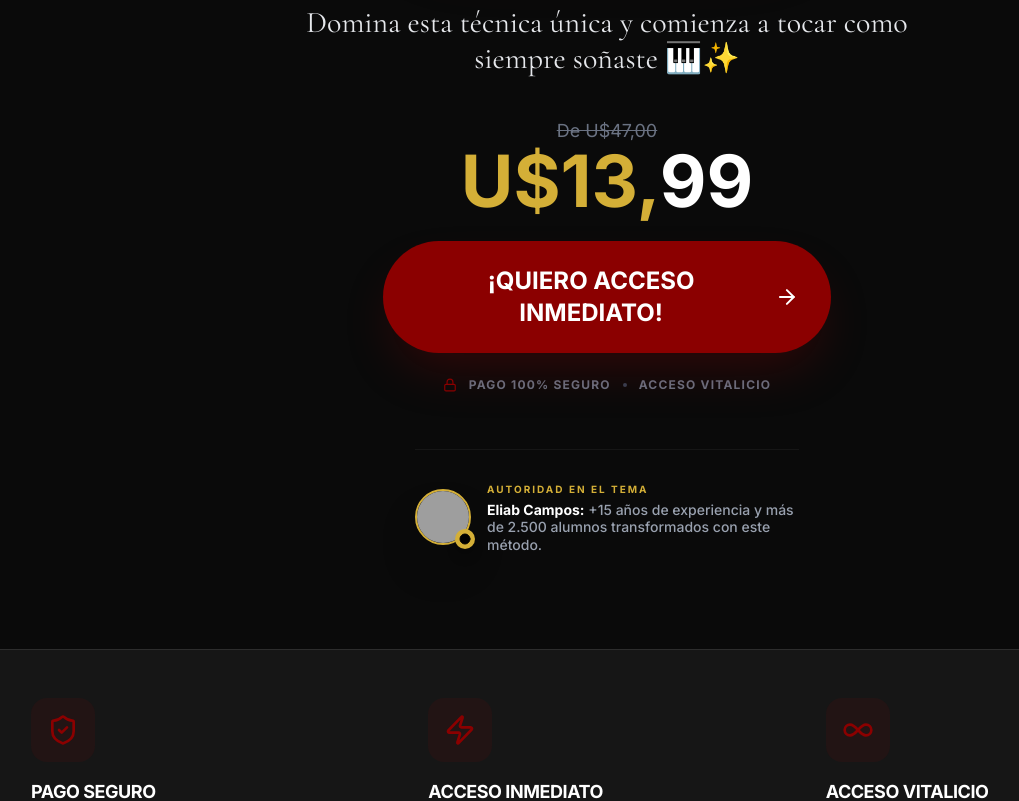
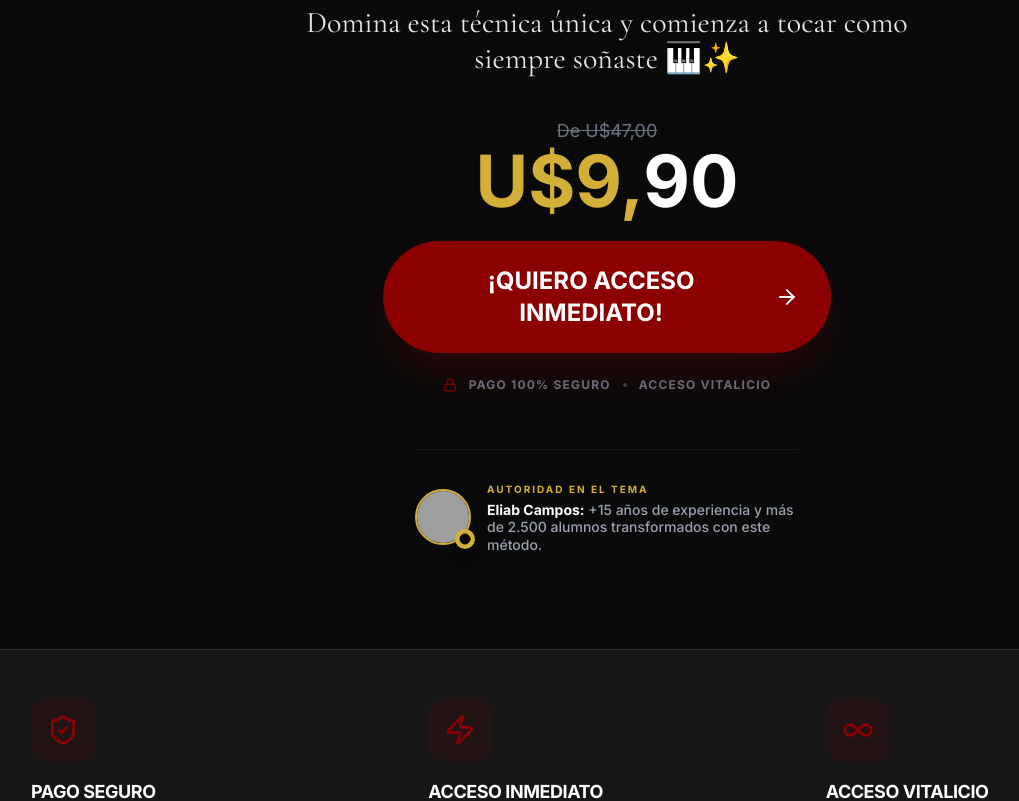
Before and after one commit to cdsmarketingg-ops/digitaciones-arpegios, a React (Vite) app: page / in a window 1280 px wide. Shown: the part 1460-2261 px from the top of the page, without its empty margins (33-1052 px from the left). Built offline with nearby package versions, Linux system fonts and the light colour scheme; grey boxes are pictures that could not be loaded.

Commit message:
feat: Update pricing and offer link
Adjusts the displayed price from U$13,99 to U$9,90 and updates the Hotmart checkout link to reflect the new promotional offer.

```diff
--- a/src/App.tsx
+++ b/src/App.tsx
@@ -204,7 +204,7 @@ export default function App() {
               <div className="flex flex-col items-center">
                 <span className="text-gray-500 line-through text-lg">De U$47,00</span>
                 <div className="text-5xl md:text-7xl font-black text-premium-gold">
-                  U$13,<span className="text-white">99</span>
+                  U$9,<span className="text-white">90</span>
                 </div>
               </div>
 
@@ -565,7 +565,7 @@ export default function App() {
               <div className="flex flex-col items-center">
                 <span className="text-gray-500 line-through text-xl">De U$47,00</span>
                 <div className="text-6xl md:text-8xl font-black text-white">
-                  U$13,<span className="text-premium-gold">99</span>
+                  U$9,<span className="text-premium-gold">90</span>
                 </div>
               </div>
             </div>
@@ -573,7 +573,7 @@ export default function App() {
             <Button
               primary
               className="w-full max-w-md py-8 text-2xl"
-              href="https://pay.hotmart.com/Q98272388S?checkoutMode=10&hideBillet=1"
+              href="https://pay.hotmart.com/Q98272388S?off=3rv8oow5&checkoutMode=10&hideBillet=1"
             >
               ¡SÍ, QUIERO MI ACCESO! <ArrowRight size={28} />
             </Button>
@@ -673,7 +673,7 @@ export default function App() {
 
             <div className="flex flex-col items-center">
               <p className="text-gray-500 uppercase tracking-widest text-sm font-bold mb-2">Oferta por tiempo limitado</p>
-              <p className="text-premium-gold font-black text-5xl md:text-6xl">U$13,99</p>
+              <p className="text-premium-gold font-black text-5xl md:text-6xl">U$9,90</p>
             </div>
           </div>
         </div>
```
